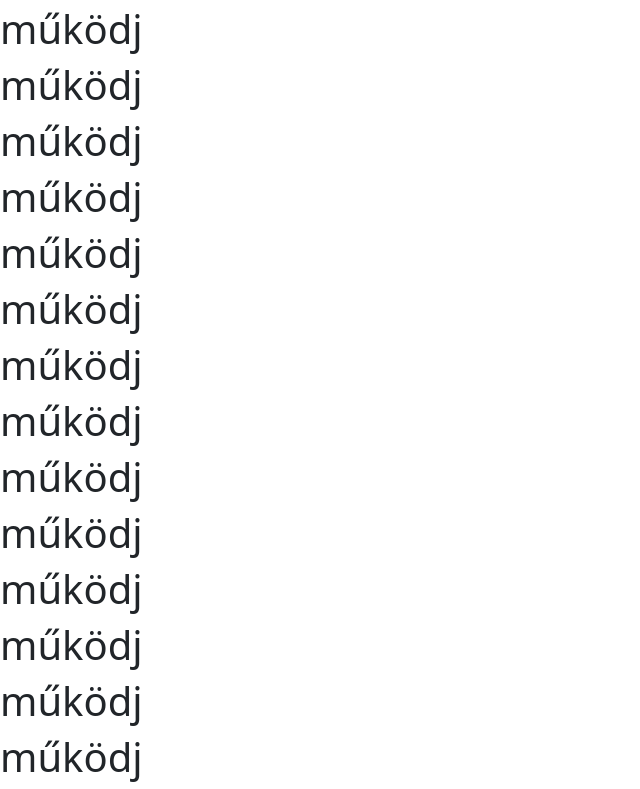
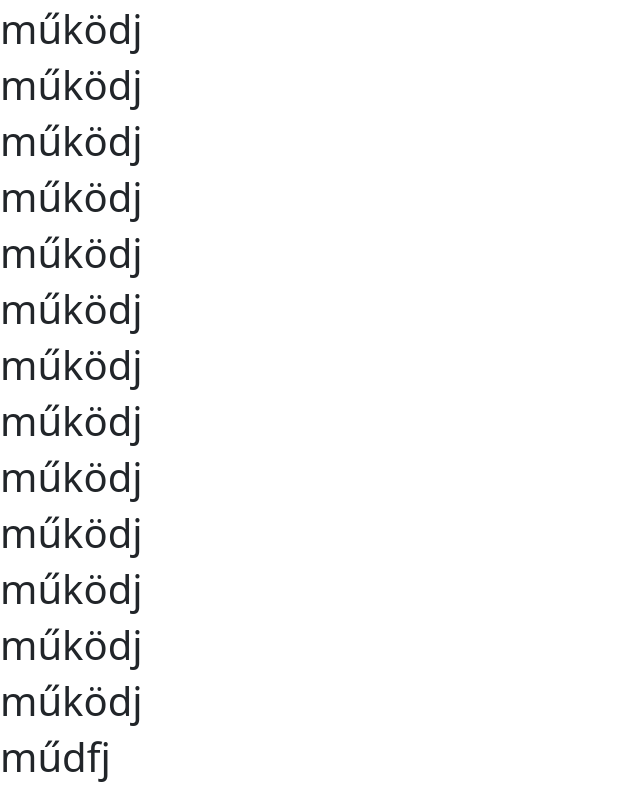
Before and after one commit to Adamka0111/IKT-projekt-munka, a plain HTML site: page index.html in a window 1280 px wide. Shown: the part 2963-3752 px from the top of the page, without its empty margins (0-640 px from the left). Drawn offline with nearby package versions, Linux system fonts and the light colour scheme.

Commit message:
Update index.html

```diff
--- a/index.html
+++ b/index.html
@@ -113,6 +113,6 @@
       <h1>működj</h1>
       <h1>működj</h1>
       <h1>működj</h1>
-      <h1>működj</h1>
+      <h1>műdfj</h1>
 </body>
 </html>
```
